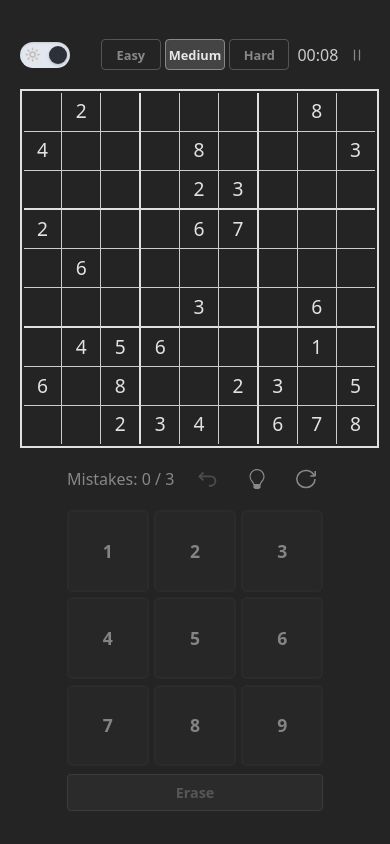
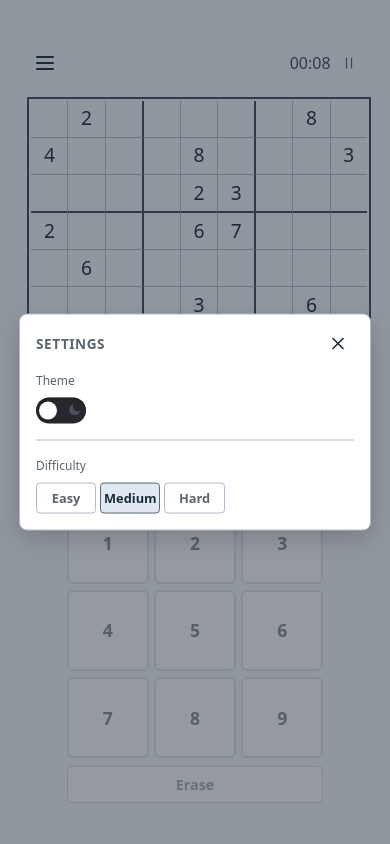
Before and after one commit to Falren/sudoku, a React (Vite) app: page / in a window 390 px wide. Both pictures are taken after a click on the button 44 px from the left and 54 px from the top of the page. Built offline with nearby package versions, Linux system fonts and the light colour scheme.

Commit message:
feat: add menu on smaller screens

```diff
--- a/src/App.css
+++ b/src/App.css
@@ -1,39 +1,42 @@
 #root {
   text-align: center;
-  height: 100dvh;
+  min-height: 100dvh;
   width: 100dvw;
   background-color: var(--color-bg-page);
 }
 
 .main {
-  height: 100%;
+  min-height: 100dvh;
   width: 100%;
   display: flex;
   flex-direction: column;
   justify-content: center;
+  justify-content: safe center;
   align-items: center;
   gap: 1.5rem;
-  padding: 0 0.75rem;
+  padding: max(0.75rem, env(safe-area-inset-top, 0px)) 0.75rem
+    max(0.75rem, env(safe-area-inset-bottom, 0px));
   box-sizing: border-box;
 }
 
 .game-play {
   display: flex;
   flex-direction: row;
-  align-items: center;
+  align-items: stretch;
   justify-content: center;
+  flex-wrap: wrap;
   gap: 1rem 1.5rem;
-  flex-wrap: wrap;
   width: 100%;
   max-width: min(100%, 68rem);
 }
 
+/* Square board: width sets grid size; keep it modest so the on-screen numpad fits below */
 .game-board-stack {
   display: flex;
   flex-direction: column;
   align-items: stretch;
   gap: 0.75rem;
-  width: min(90vw, 90dvh, 500px);
+  width: min(90vw, calc(100dvh - 10rem), 500px);
   max-width: 100%;
   flex-shrink: 0;
   box-sizing: border-box;
@@ -54,6 +57,7 @@
   gap: 1rem;
   width: min(16rem, 100%);
   flex: 0 1 auto;
+  align-self: center;
 }
 
 .game-controls .game-toolbar {
@@ -69,6 +73,11 @@
   .game-play {
     flex-direction: column;
     align-items: center;
+  }
+
+  .game-board-stack {
+    align-self: center;
+    width: min(86vw, calc(100dvh - 26rem), 360px);
   }
 
   .game-controls {
--- a/src/components/GameHeader.css
+++ b/src/components/GameHeader.css
@@ -1,4 +1,8 @@
 .game-header {
+  container-type: inline-size;
+  container-name: game-header;
+  position: relative;
+  z-index: 3;
   display: grid;
   grid-template-columns: 1fr auto 1fr;
   align-items: center;
@@ -28,3 +32,193 @@
   align-items: center;
   min-width: 0;
 }
+
+.game-header-slot--wide {
+  display: flex;
+  align-items: center;
+}
+
+.game-header-slot--narrow {
+  display: none;
+  align-items: center;
+}
+
+.game-header-burger {
+  display: inline-flex;
+  align-items: center;
+  justify-content: center;
+  padding: 0.35rem;
+  margin: 0;
+  border: none;
+  border-radius: 6px;
+  background: transparent;
+  color: var(--color-text-primary);
+  cursor: pointer;
+  transition:
+    background-color var(--theme-transition-duration) var(--theme-ease),
+    color var(--theme-transition-duration) var(--theme-ease);
+}
+
+.game-header-burger:hover {
+  background: var(--color-difficulty-hover-bg);
+}
+
+.game-header-burger:focus-visible {
+  outline: 2px solid var(--color-link);
+  outline-offset: 2px;
+}
+
+.game-header-burger-icon {
+  display: block;
+  width: 1.5rem;
+  height: 1.5rem;
+}
+
+/* Reset global `button` rules so scrim stays one color on hover */
+.game-header-menu-backdrop {
+  position: fixed;
+  inset: 0;
+  z-index: 4;
+  margin: 0;
+  padding: 0;
+  border: none;
+  border-radius: 0;
+  background: var(--color-overlay-scrim);
+  cursor: default;
+  flex: none;
+  min-width: 0;
+  font: inherit;
+  font-weight: inherit;
+  font-size: 1rem;
+  white-space: normal;
+  transition: none;
+}
+
+.game-header-menu-backdrop:hover,
+.game-header-menu-backdrop:active {
+  background: var(--color-overlay-scrim);
+  border-color: transparent;
+  transform: none;
+}
+
+.game-header-menu-panel {
+  position: fixed;
+  left: 50%;
+  top: 50%;
+  right: auto;
+  transform: translate(-50%, -50%);
+  z-index: 5;
+  width: min(22rem, calc(100vw - 2rem));
+  max-height: min(90dvh, 28rem);
+  overflow-y: auto;
+  padding: 0.85rem 1rem 1rem;
+  border-radius: 8px;
+  text-align: left;
+  background: var(--color-endgame-card);
+  border: 1px solid var(--color-difficulty-border);
+  box-shadow: 0 8px 24px rgba(0, 0, 0, 0.18);
+  box-sizing: border-box;
+}
+
+.game-header-menu-header {
+  display: flex;
+  align-items: center;
+  justify-content: space-between;
+  gap: 0.5rem;
+  margin-bottom: 0.75rem;
+}
+
+.game-header-menu-title {
+  margin: 0;
+  font-size: 0.85rem;
+  font-weight: 600;
+  letter-spacing: 0.04em;
+  text-transform: uppercase;
+  color: var(--color-text-muted);
+  text-align: left;
+}
+
+.game-header-menu-close {
+  display: inline-flex;
+  align-items: center;
+  justify-content: center;
+  flex: none;
+  min-width: 0;
+  padding: 0.35rem;
+  margin: 0;
+  border: none;
+  border-radius: 6px;
+  background: transparent;
+  color: var(--color-text-primary);
+  font: inherit;
+  font-size: 1rem;
+  font-weight: 500;
+  white-space: normal;
+  cursor: pointer;
+  transition:
+    background-color var(--theme-transition-duration) var(--theme-ease),
+    color var(--theme-transition-duration) var(--theme-ease);
+}
+
+.game-header-menu-close:hover {
+  background: var(--color-difficulty-hover-bg);
+}
+
+.game-header-menu-close:focus-visible {
+  outline: 2px solid var(--color-link);
+  outline-offset: 2px;
+}
+
+.game-header-menu-close:active {
+  transform: none;
+}
+
+.game-header-menu-close-icon {
+  display: block;
+  width: 1.25rem;
+  height: 1.25rem;
+}
+
+.game-header-menu-block {
+  display: flex;
+  flex-direction: column;
+  align-items: flex-start;
+  gap: 0.5rem;
+}
+
+.game-header-menu-block + .game-header-menu-block {
+  margin-top: 1rem;
+  padding-top: 1rem;
+  border-top: 1px solid var(--color-difficulty-border);
+}
+
+.game-header-menu-label {
+  font-size: 0.75rem;
+  font-weight: 500;
+  color: var(--color-text-muted);
+}
+
+.game-header-menu-block .difficulty {
+  flex-wrap: wrap;
+}
+
+/* Narrow header column: burger + menu (theme + difficulty) */
+@container game-header (max-width: 26rem) {
+  .game-header-slot--wide {
+    display: none;
+  }
+
+  .game-header-slot--narrow {
+    display: flex;
+  }
+}
+
+@media (max-width: 420px) {
+  .game-header-slot--wide {
+    display: none;
+  }
+
+  .game-header-slot--narrow {
+    display: flex;
+  }
+}
--- a/src/components/GameHeader.tsx
+++ b/src/components/GameHeader.tsx
@@ -1,3 +1,5 @@
+import { useCallback, useEffect, useId, useState } from 'react'
+
 import type { Difficulty } from '@/types'
 import type { Theme } from '@/hooks'
 
@@ -30,13 +32,52 @@ export function GameHeader({
   gameWon,
   onToggleTimer,
 }: GameHeaderProps) {
+  const [menuOpen, setMenuOpen] = useState(false)
+  const menuTitleId = useId()
+  const closeMenu = useCallback(() => setMenuOpen(false), [])
+  const toggleMenu = useCallback(() => setMenuOpen((open) => !open), [])
+
+  useEffect(() => {
+    if (!menuOpen) return
+    const onKeyDown = (e: KeyboardEvent) => {
+      if (e.key === 'Escape') closeMenu()
+    }
+    window.addEventListener('keydown', onKeyDown)
+    return () => window.removeEventListener('keydown', onKeyDown)
+  }, [menuOpen, closeMenu])
+
+  const onDifficultyFromMenu = useCallback(
+    (next: Difficulty) => {
+      onDifficultyChange(next)
+      closeMenu()
+    },
+    [onDifficultyChange, closeMenu],
+  )
+
   return (
     <header className="game-header">
       <div className="game-header-left">
-        <ThemeToggle theme={theme} onToggle={onToggleTheme} />
+        <div className="game-header-slot game-header-slot--wide">
+          <ThemeToggle theme={theme} onToggle={onToggleTheme} />
+        </div>
+        <div className="game-header-slot game-header-slot--narrow">
+          <button
+            type="button"
+            className="game-header-burger"
+            onClick={toggleMenu}
+            aria-expanded={menuOpen}
+            aria-controls="game-header-menu"
+            aria-haspopup="dialog"
+            title="Menu"
+          >
+            <BurgerIcon />
+          </button>
+        </div>
       </div>
       <div className="game-header-center">
-        <DifficultySelector value={difficulty} onChange={onDifficultyChange} />
+        <div className="game-header-slot game-header-slot--wide">
+          <DifficultySelector value={difficulty} onChange={onDifficultyChange} />
+        </div>
       </div>
       <div className="game-header-right">
         <Timer
@@ -47,6 +88,72 @@ export function GameHeader({
           onToggleTimer={onToggleTimer}
         />
       </div>
+
+      {menuOpen && (
+        <>
+          <button
+            type="button"
+            className="game-header-menu-backdrop"
+            aria-label="Close menu"
+            onClick={closeMenu}
+          />
+          <div
+            className="game-header-menu-panel"
+            id="game-header-menu"
+            role="dialog"
+            aria-modal="true"
+            aria-labelledby={menuTitleId}
+          >
+            <div className="game-header-menu-header">
+              <h2 id={menuTitleId} className="game-header-menu-title">
+                Settings
+              </h2>
+              <button
+                type="button"
+                className="game-header-menu-close"
+                onClick={closeMenu}
+                aria-label="Close menu"
+              >
+                <CloseIcon />
+              </button>
+            </div>
+            <div className="game-header-menu-block">
+              <span className="game-header-menu-label">Theme</span>
+              <ThemeToggle theme={theme} onToggle={onToggleTheme} />
+            </div>
+            <div className="game-header-menu-block">
+              <span className="game-header-menu-label">Difficulty</span>
+              <DifficultySelector value={difficulty} onChange={onDifficultyFromMenu} />
+            </div>
+          </div>
+        </>
+      )}
     </header>
   )
 }
+
+function CloseIcon() {
+  return (
+    <svg className="game-header-menu-close-icon" viewBox="0 0 24 24" fill="none" aria-hidden>
+      <path
+        d="M18 6L6 18M6 6l12 12"
+        stroke="currentColor"
+        strokeWidth="2"
+        strokeLinecap="round"
+      />
+    </svg>
+  )
+}
+
+function BurgerIcon() {
+  return (
+    <svg className="game-header-burger-icon" viewBox="0 0 24 24" fill="none" aria-hidden>
+      <path
+        d="M4 6h16M4 12h16M4 18h16"
+        stroke="currentColor"
+        strokeWidth="2"
+        strokeLinecap="round"
+      />
+    </svg>
+  )
+}
--- a/src/hooks/useSudokuKeyboard.ts
+++ b/src/hooks/useSudokuKeyboard.ts
@@ -38,6 +38,8 @@ export function useSudokuKeyboard(handlersRef: React.RefObject<SudokuHandlers>)
         return
       }
 
+      if (e.metaKey || e.ctrlKey || e.altKey) return
+
       e.preventDefault()
       if (handlers.isKeyboardDisabled()) return
 
```
